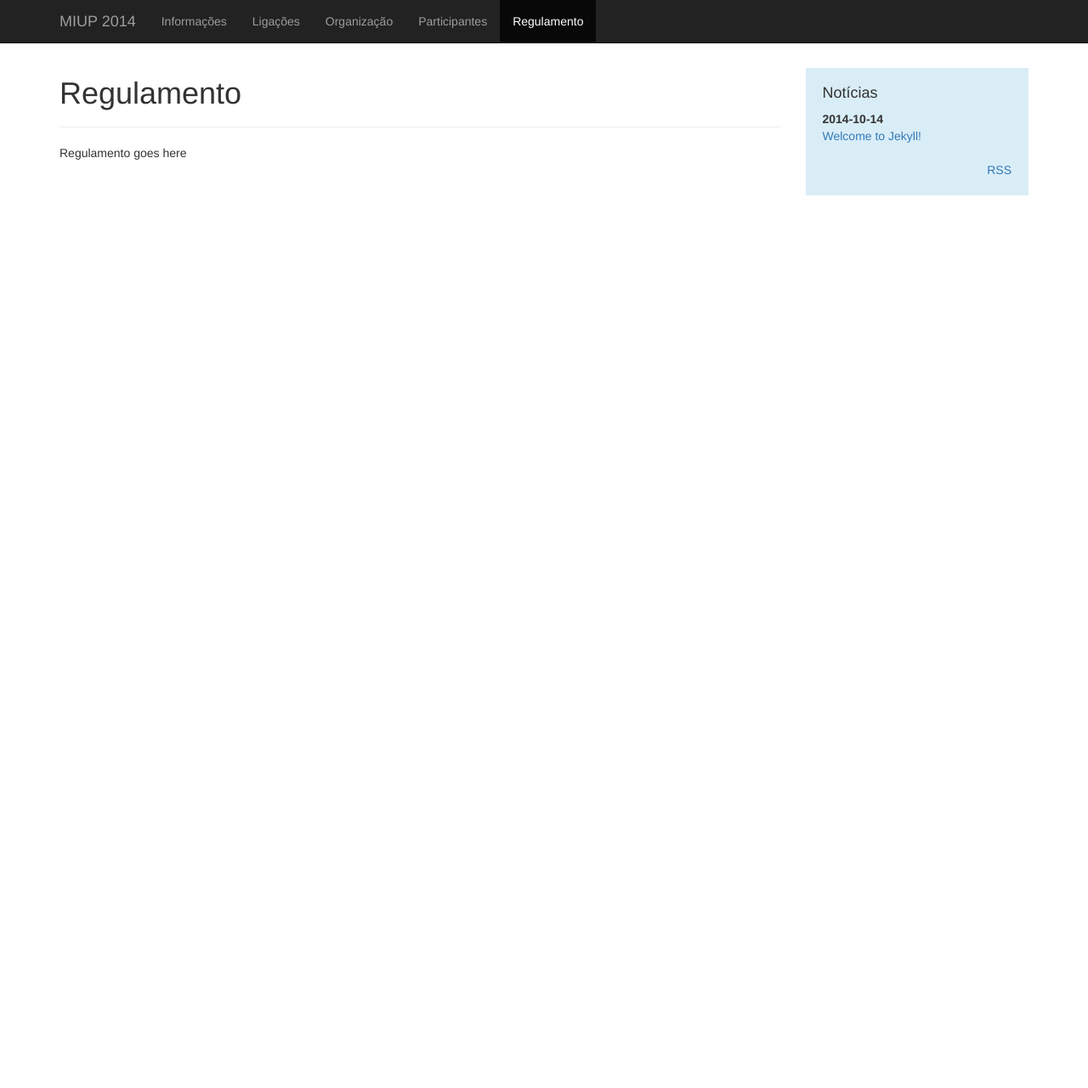
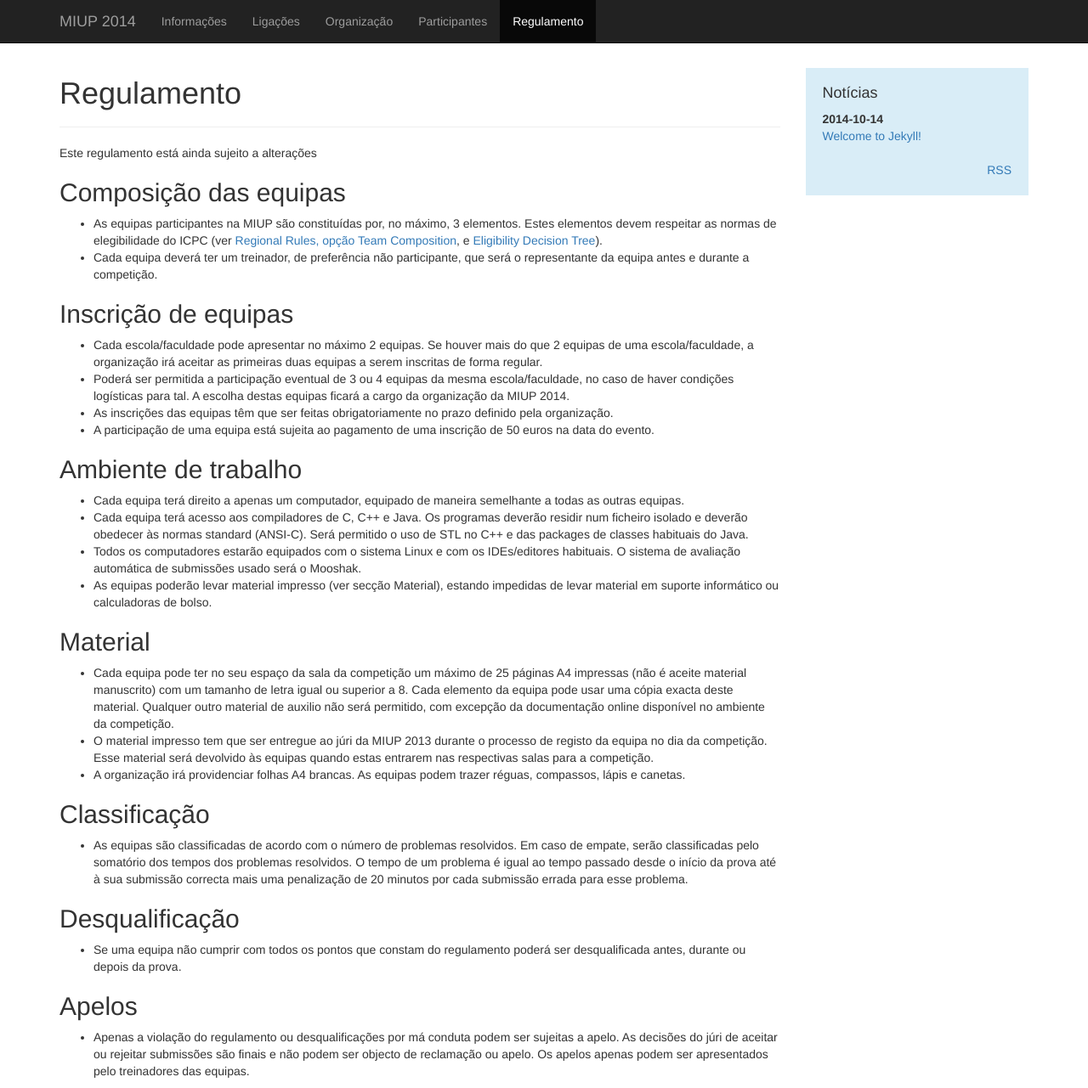
Before and after one commit to miup2014/miup2014.github.io, a Jekyll site: the page built from regulamento.md, in a window 1280 px wide and 1281 px high. Shown: the whole window at 85% size. Built offline with Jekyll 4.4.1, drawn with Linux system fonts in a browser that asks for light colours; nearby versions of some CDN libraries.

Commit message:
Add regulamento

```diff
--- a/regulamento.md
+++ b/regulamento.md
@@ -4,4 +4,44 @@ title: Regulamento
 permalink: /regulamento/
 ---
 
-Regulamento goes here
+Este regulamento está ainda sujeito a alterações
+
+## Composição das equipas
+
+* As equipas participantes na MIUP são constituídas por, no máximo, 3 elementos. Estes elementos devem respeitar as normas de elegibilidade do ICPC (ver [Regional Rules, opção Team Composition][regrules], e [Eligibility Decision Tree][edt]).
+* Cada equipa deverá ter um treinador, de preferência não participante, que será o representante da equipa antes e durante a competição.
+
+## Inscrição de equipas
+
+* Cada escola/faculdade pode apresentar no máximo 2 equipas. Se houver mais do que 2 equipas de uma escola/faculdade, a organização irá aceitar as primeiras duas equipas a serem inscritas de forma regular.
+* Poderá ser permitida a participação eventual de 3 ou 4 equipas da mesma escola/faculdade, no caso de haver condições logísticas para tal. A escolha destas equipas ficará a cargo da organização da MIUP 2014.
+* As inscrições das equipas têm que ser feitas obrigatoriamente no prazo definido pela organização.
+* A participação de uma equipa está sujeita ao pagamento de uma inscrição de 50 euros na data do evento.
+
+## Ambiente de trabalho
+
+* Cada equipa terá direito a apenas um computador, equipado de maneira semelhante a todas as outras equipas.
+* Cada equipa terá acesso aos compiladores de C, C++ e Java. Os programas deverão residir num ficheiro isolado e deverão obedecer às normas standard (ANSI-C). Será permitido o uso de STL no C++ e das packages de classes habituais do Java.
+* Todos os computadores estarão equipados com o sistema Linux e com os IDEs/editores habituais. O sistema de avaliação automática de submissões usado será o Mooshak.
+* As equipas poderão levar material impresso (ver secção Material), estando impedidas de levar material em suporte informático ou calculadoras de bolso.
+
+## Material
+
+* Cada equipa pode ter no seu espaço da sala da competição um máximo de 25 páginas A4 impressas (não é aceite material manuscrito) com um tamanho de letra igual ou superior a 8. Cada elemento da equipa pode usar uma cópia exacta deste material. Qualquer outro material de auxilio não será permitido, com excepção da documentação online disponível no ambiente da competição.
+* O material impresso tem que ser entregue ao júri da MIUP 2013 durante o processo de registo da equipa no dia da competição. Esse material será devolvido às equipas quando estas entrarem nas respectivas salas para a competição.
+* A organização irá providenciar folhas A4 brancas. As equipas podem trazer réguas, compassos, lápis e canetas.
+
+## Classificação
+
+* As equipas são classificadas de acordo com o número de problemas resolvidos. Em caso de empate, serão classificadas pelo somatório dos tempos dos problemas resolvidos. O tempo de um problema é igual ao tempo passado desde o início da prova até à sua submissão correcta mais uma penalização de 20 minutos por cada submissão errada para esse problema.
+
+## Desqualificação
+
+* Se uma equipa não cumprir com todos os pontos que constam do regulamento poderá ser desqualificada antes, durante ou depois da prova.
+
+## Apelos
+
+* Apenas a violação do regulamento ou desqualificações por má conduta podem ser sujeitas a apelo. As decisões do júri de aceitar ou rejeitar submissões são finais e não podem ser objecto de reclamação ou apelo. Os apelos apenas podem ser apresentados pelo treinadores das equipas.
+
+[regrules]: http://icpc.baylor.edu/regionals/rules#HTeamComposition
+[edt]: http://icpc.baylor.edu/download/regionals/rules/EligibilityDecisionTree-13.pdf
```
